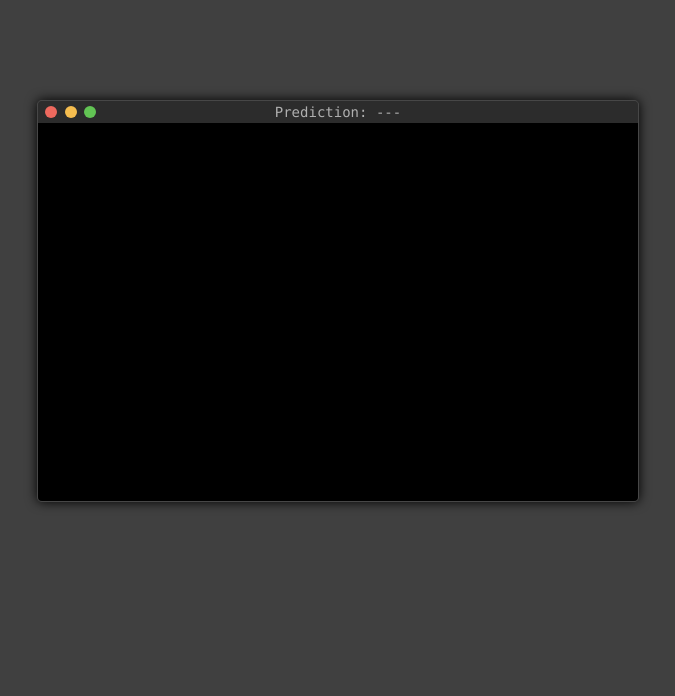
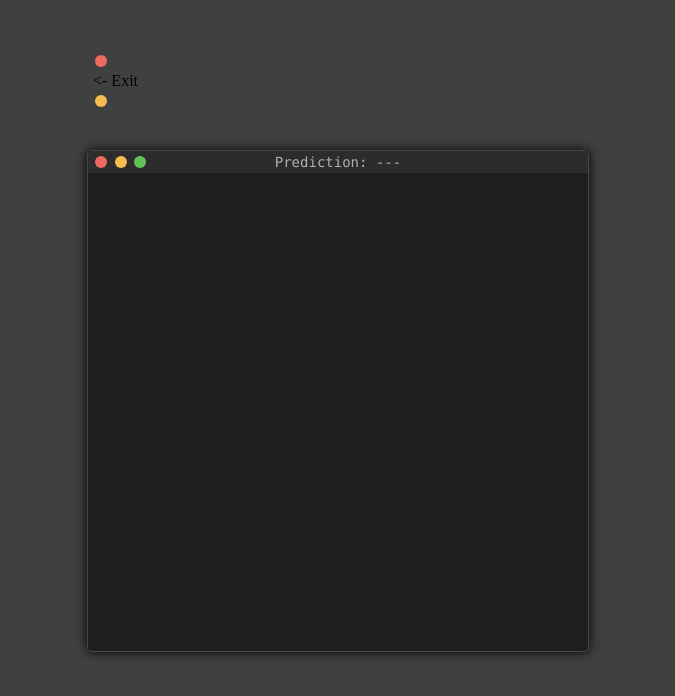
Before and after one commit to haidousm/fine, a plain HTML site: page demo/index.html in a window 1280 px wide. Shown: the whole page, without its empty margins (302-977 px from the left). Drawn offline with nearby package versions, Linux system fonts and the light colour scheme.

Commit message:
get prediction while drawing && add instructions

```diff
--- a/demo/index.html
+++ b/demo/index.html
@@ -10,25 +10,33 @@
                 margin: 0px;
             }
             canvas {
-                border: 1px solid #000;
-                background-color: #000;
+                background-color: rgb(30, 30, 30);
+                position: absolute;
             }
             body {
                 background-color: rgba(0, 0, 0, 0.75);
             }
+            .instructions {
+                width: 500px;
+                height: 100px;
+                margin: 0 auto;
+                margin-top: 50px;
+            }
             .terminal-container {
                 background-color: rgb(30, 30, 30);
-                width: 600px;
-                height: 400px;
+                width: 500px;
+                height: 500px;
                 margin: 0 auto;
-                margin-top: 100px;
+
                 border: 1px solid rgb(71, 71, 71);
                 border-radius: 5px;
 
                 color: white;
-                overflow: auto;
+
                 font-size: 14px;
                 box-shadow: 0 0 12px #000;
+
+                position: relative;
             }
 
             .mac-terminal-top-bar {
@@ -38,6 +46,13 @@
                 display: flex;
                 align-items: center;
                 justify-content: space-between;
+                position: absolute;
+                z-index: 10;
+            }
+
+            .column-flex {
+                display: flex;
+                flex-direction: column;
             }
 
             .btn-container {
@@ -80,9 +95,30 @@
                 font-family: Menlo, Monaco, Consolas, "Liberation Mono",
                     "Courier New", monospace;
             }
+
+            #prediction {
+                user-select: none;
+            }
+
+            .instructions-btn-container {
+            }
         </style>
     </head>
     <body>
+        <div class="instructions">
+            <div class="btn-container column-flex">
+                <div class="instructions-btn-container">
+                    <button
+                        onclick="window.location.href='https://haidousm.com/';"
+                        class="top-bar-btn red"
+                    ></button>
+                    <p><- Exit</p>
+                </div>
+                <div class="instructions-btn-container">
+                    <button class="top-bar-btn yellow clear"></button>
+                </div>
+            </div>
+        </div>
         <div class="terminal-container">
             <div class="mac-terminal-top-bar">
                 <div class="btn-container">
@@ -100,7 +136,7 @@
                     <button class="top-bar-btn green"></button>
                 </div>
             </div>
-            <canvas width="600px" ; height="400px"></canvas>
+            <canvas width="498px" height="498px"></canvas>
         </div>
 
         <script src="https://code.jquery.com/jquery-3.3.1.min.js"></script>
--- a/demo/index.js
+++ b/demo/index.js
@@ -1,10 +1,13 @@
 const canvas = document.querySelector("canvas");
 const context = canvas.getContext("2d");
 context.lineCap = "round";
-context.lineWidth = 10;
+context.lineWidth = 40;
 context.strokeStyle = "#fff";
 
+let _intervalID = -1;
 let intervalID = -1;
+
+let jsonData;
 
 let x = 0,
     y = 0;
@@ -12,13 +15,19 @@ let isMouseDown = false;
 
 const stopDrawing = () => {
     isMouseDown = false;
-    clearInterval(intervalID);
+    setTimeout(function () {
+        clearInterval(_intervalID);
+        clearInterval(intervalID);
+    }, 1000);
 };
 const startDrawing = (event) => {
     isMouseDown = true;
-    // intervalID = setInterval(() => {
-    //     saveImage();
-    // }, 500);
+    _intervalID = setInterval(() => {
+        convertCanvasToJSON();
+    }, 100);
+    intervalID = setInterval(() => {
+        fetchPrediction(jsonData);
+    }, 500);
     [x, y] = [event.offsetX, event.offsetY];
 };
 
@@ -42,10 +51,12 @@ canvas.addEventListener("mouseout", stopDrawing);
 
 jQuery(".clear").on("click", function () {
     context.clearRect(0, 0, canvas.width, canvas.height);
+    clearInterval(_intervalID);
+    clearInterval(intervalID);
     jQuery("#prediction").html("---");
 });
 
-const fetchPrediction = () => {
+const convertCanvasToJSON = () => {
     var imageData = context.getImageData(0, 0, canvas.width, canvas.height);
     data = imageData.data;
 
@@ -71,14 +82,17 @@ const fetchPrediction = () => {
     }
 
     jsonData = JSON.stringify(serverData);
+};
 
+const fetchPrediction = (jsonData) => {
+    //http://haidousm.pythonanywhere.com
     $.ajax({
-        url: "http://haidousm.pythonanywhere.com/predict",
+        url: "http://0.0.0.0:5000/predict",
         type: "post",
         data: jsonData,
 
         success: function (response) {
-            jQuery(".result").html(response);
+            jQuery("#prediction").html(response);
         },
     });
 };
```
